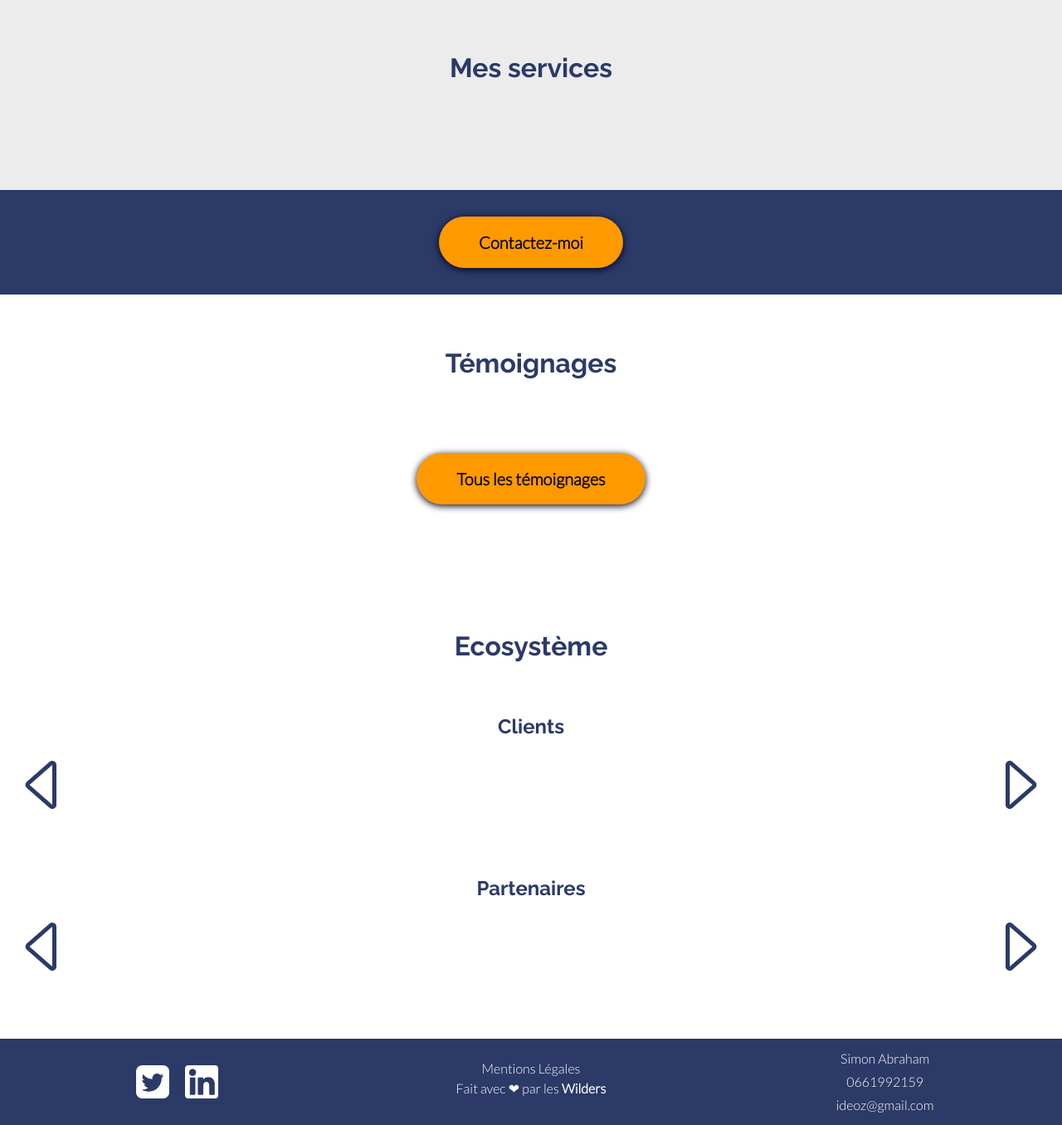
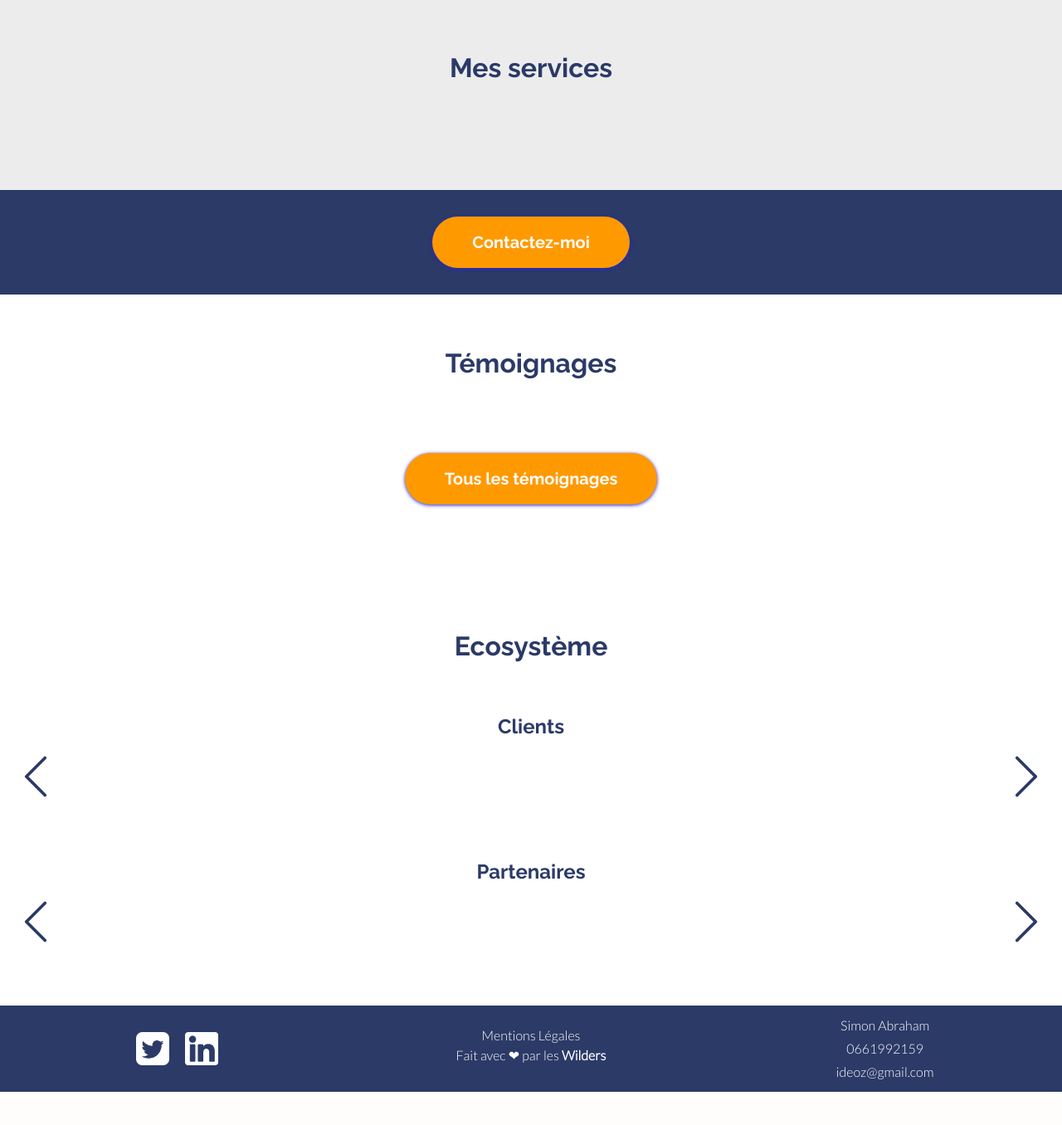
Before and after one commit to AbiEmmanuel/orleans-php-202009-project-ideoz, a Symfony app: template templates/home/index.html.twig in a window 1280 px wide. Shown: the part 254-1610 px from the top of the page at 83% size. After the commit the page ends 1570 px from the top, so only its background shows below. Run offline with Twig, Linux system fonts and the light colour scheme; the template is opened without the code that fills it, so the values that code supplies are empty; style sheets or scripts are compiled from the project's sources; some libraries are stand-ins or nearby versions.

Commit message:
fix button and chevrons

```diff
--- a/assets/styles/app.scss
+++ b/assets/styles/app.scss
@@ -24,6 +24,20 @@ h1, h2, h3 {
 h4, h5, h6 {
     font-family: $font-title;
     color: $primary;
+}
+
+.button-yellow {
+    font-family: $font-title;
+    font-weight: 700;
+    color: $light;
+    background-color: $secondary;
+    box-shadow: 0 1px 0.25rem lighten($dark, 50%);
+
+    &:hover {
+        color: $light;
+        background-color: lighten($secondary, 3%);
+        box-shadow: 0 0 0.5rem lighten($primary, 10%);
+    }
 }
 
 nav {
--- a/assets/styles/home.scss
+++ b/assets/styles/home.scss
@@ -1,16 +1,6 @@
 @import 'app.scss';
 
 .testimony {
-    a {
-        background-color: $secondary;
-        box-shadow: 0 2px 0.5rem lighten($dark, 5%);
-
-        &:hover {
-            background-color: lighten($secondary, 3%);
-            box-shadow: 0 0 1rem lighten($primary, 10%);
-        }
-    }
-
     figure {
         max-width: $max-width-figure-home;
     }
@@ -74,18 +64,6 @@
                     color: $light-secondary;
                 }
             }
-        }
-    }
-}
-
-.contact {
-    a {
-        background-color: $secondary;
-        box-shadow: 0 2px 0.5rem lighten($dark, 5%);
-
-        &:hover {
-            background-color: lighten($secondary, 3%);
-            box-shadow: 0 0 1rem lighten($primary, 10%);
         }
     }
 }
--- a/templates/home/index.html.twig
+++ b/templates/home/index.html.twig
@@ -46,7 +46,7 @@
     <section class="contact py-0">
         <div class="bg-primary d-flex justify-content-center py-2">
             <a href=""
-               class="font-weight-bold text-decoration-none text-dark btn-lg rounded-pill my-4 px-5 py-3">
+               class="button-yellow text-decoration-none btn-lg rounded-pill my-4 px-5 py-3">
                 Contactez-moi
             </a>
         </div>
@@ -69,8 +69,9 @@
             </div>
         </div>
         <div class="d-flex justify-content-center">
-            <a href="#" class="font-weight-bold text-decoration-none text-dark btn-lg rounded-pill my-4 px-5 py-3">Tous
-                les témoignages</a>
+            <a href="#" class="button-yellow text-decoration-none btn-lg rounded-pill my-4 px-5 py-3">
+                Tous les témoignages
+            </a>
         </div>
     </section>
     <section class="ecosystem">
@@ -78,9 +79,9 @@
         <h3 class="text-center">Clients</h3>
         <div class="d-flex justify-content-between align-items-center client">
             <button id="slideLeftClient" type="button" class="btn text-primary pr-0 d-none d-xl-block">
-                <svg xmlns="http://www.w3.org/2000/svg" width="80" height="80" fill="currentColor"
-                     class="bi bi-caret-left" viewBox="0 0 16 16">
-                    <path d="M10 12.796V3.204L4.519 8 10 12.796zm-.659.753l-5.48-4.796a1 1 0 0 1 0-1.506l5.48-4.796A1 1 0 0 1 11 3.204v9.592a1 1 0 0 1-1.659.753z"/>
+                <svg xmlns="http://www.w3.org/2000/svg" width="60" height="60" fill="currentColor"
+                     class="bi bi-chevron-left" viewBox="0 0 16 16">
+                    <path fill-rule="evenodd" d="M11.354 1.646a.5.5 0 0 1 0 .708L5.707 8l5.647 5.646a.5.5 0 0 1-.708.708l-6-6a.5.5 0 0 1 0-.708l6-6a.5.5 0 0 1 .708 0z"/>
                 </svg>
             </button>
             <div class="scrolling-wrapper text-center" id="clientScrolling">
@@ -99,18 +100,18 @@
                 {% endfor %}
             </div>
             <button id="slideRightClient" type="button" class="btn text-primary pl-0 d-none d-xl-block">
-                <svg xmlns="http://www.w3.org/2000/svg" width="80" height="80" fill="currentColor"
-                     class="bi bi-caret-right" viewBox="0 0 16 16">
-                    <path d="M6 12.796V3.204L11.481 8 6 12.796zm.659.753l5.48-4.796a1 1 0 0 0 0-1.506L6.66 2.451C6.011 1.885 5 2.345 5 3.204v9.592a1 1 0 0 0 1.659.753z"/>
+                <svg xmlns="http://www.w3.org/2000/svg" width="60" height="60" fill="currentColor"
+                     class="bi bi-chevron-right" viewBox="0 0 16 16">
+                    <path fill-rule="evenodd" d="M4.646 1.646a.5.5 0 0 1 .708 0l6 6a.5.5 0 0 1 0 .708l-6 6a.5.5 0 0 1-.708-.708L10.293 8 4.646 2.354a.5.5 0 0 1 0-.708z"/>
                 </svg>
             </button>
         </div>
         <h3 class="text-center">Partenaires</h3>
         <div class="d-flex justify-content-between align-items-center partner">
             <button id="slideLeftPartner" type="button" class="btn text-primary pr-0 d-none d-xl-block">
-                <svg xmlns="http://www.w3.org/2000/svg" width="80" height="80" fill="currentColor"
-                     class="bi bi-caret-left" viewBox="0 0 16 16">
-                    <path d="M10 12.796V3.204L4.519 8 10 12.796zm-.659.753l-5.48-4.796a1 1 0 0 1 0-1.506l5.48-4.796A1 1 0 0 1 11 3.204v9.592a1 1 0 0 1-1.659.753z"/>
+                <svg xmlns="http://www.w3.org/2000/svg" width="60" height="60" fill="currentColor"
+                     class="bi bi-chevron-left" viewBox="0 0 16 16">
+                    <path fill-rule="evenodd" d="M11.354 1.646a.5.5 0 0 1 0 .708L5.707 8l5.647 5.646a.5.5 0 0 1-.708.708l-6-6a.5.5 0 0 1 0-.708l6-6a.5.5 0 0 1 .708 0z"/>
                 </svg>
             </button>
             <div class="scrolling-wrapper text-center" id="partnerScrolling">
@@ -129,9 +130,9 @@
             {% endfor %}
         </div>
             <button id="slideRightPartner" type="button" class="btn text-primary pl-0 d-none d-xl-block">
-                <svg xmlns="http://www.w3.org/2000/svg" width="80" height="80" fill="currentColor"
-                     class="bi bi-caret-right" viewBox="0 0 16 16">
-                    <path d="M6 12.796V3.204L11.481 8 6 12.796zm.659.753l5.48-4.796a1 1 0 0 0 0-1.506L6.66 2.451C6.011 1.885 5 2.345 5 3.204v9.592a1 1 0 0 0 1.659.753z"/>
+                <svg xmlns="http://www.w3.org/2000/svg" width="60" height="60" fill="currentColor"
+                     class="bi bi-chevron-right" viewBox="0 0 16 16">
+                    <path fill-rule="evenodd" d="M4.646 1.646a.5.5 0 0 1 .708 0l6 6a.5.5 0 0 1 0 .708l-6 6a.5.5 0 0 1-.708-.708L10.293 8 4.646 2.354a.5.5 0 0 1 0-.708z"/>
                 </svg>
             </button>
         </div>
```
